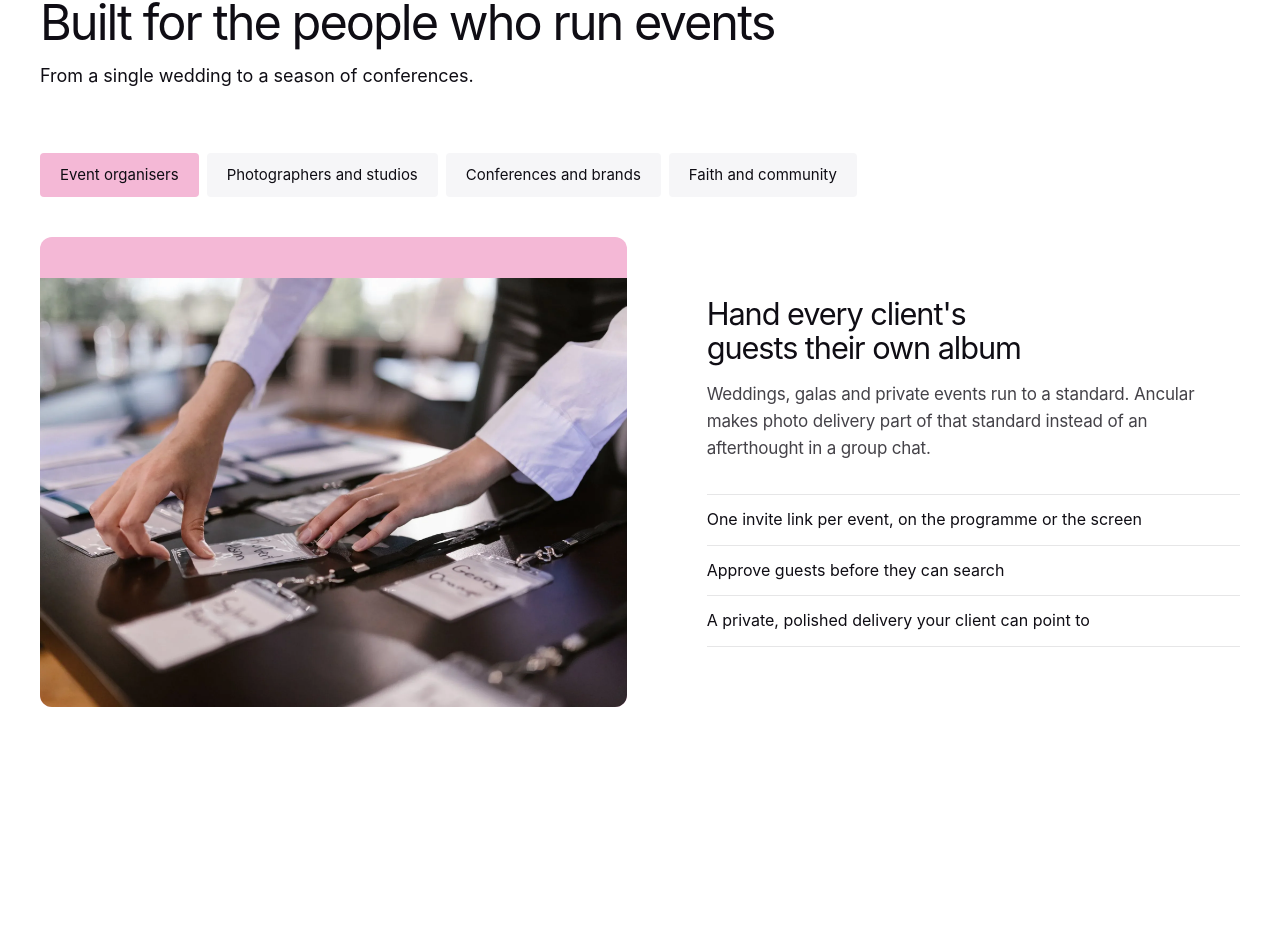
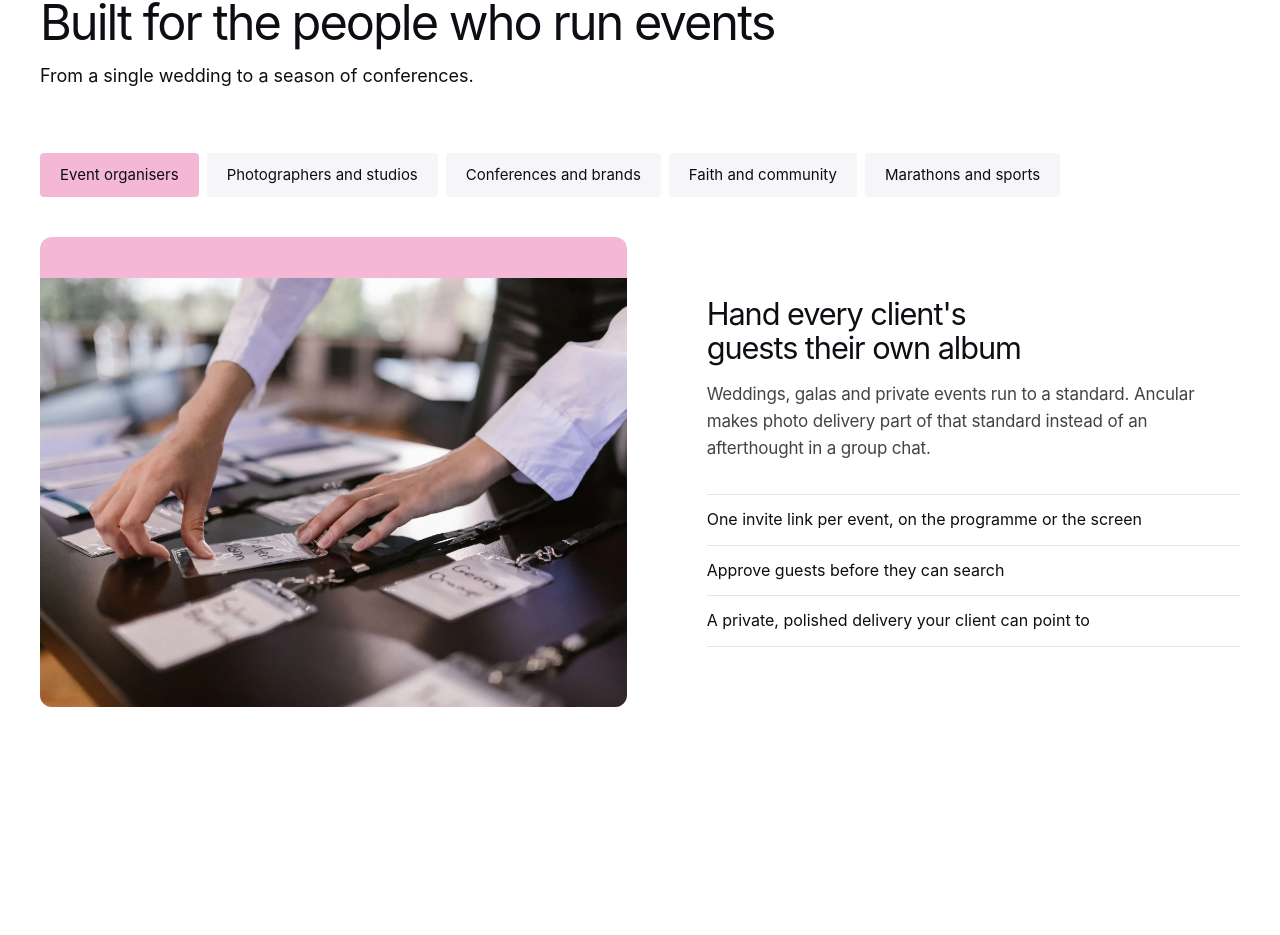
Before and after one commit to GoKikxle/ancular, a Next.js app: page / in a window 1280 px wide. Shown: the part 3206-4141 px from the top of the page. Built offline with nearby package versions, Linux system fonts and the light colour scheme; no server answers.

Commit message:
Use cases: add marathons and sports as the fifth tab
Photo from Pexels (free to use): 2654902.

Co-Authored-By: Claude Opus 5.5 <noreply@anthropic.com>
Claude-Session: https://claude.ai/code/session_01Lmp5NxkB2QLYJjp4ByFzYL

```diff
--- a/components/marketing/AudienceTabs.tsx
+++ b/components/marketing/AudienceTabs.tsx
@@ -70,6 +70,20 @@ const TABS: Tab[] = [
     alt: "Two young people singing together with their eyes closed",
     tint: "var(--c-blue)",
   },
+  {
+    id: "sports",
+    label: "Marathons and sports",
+    title: "Thousands of participants, each found in seconds",
+    body: "Runners, riders and fans are photographed all along the route. Each one finds their finish-line moment without searching by bib number or scrolling for hours.",
+    points: [
+      "Photos from every point on the course in one event",
+      "Participants find themselves with one selfie",
+      "Large events set up with our team",
+    ],
+    img: "/landing/hq/marathon.webp",
+    alt: "A field of marathon runners wearing race bibs",
+    tint: "var(--c-mint)",
+  },
 ];
 
 /** Who Ancular is for, one tab per kind of organiser. */
```
Also changed, not shown: public/landing/hq/marathon.webp (added).
